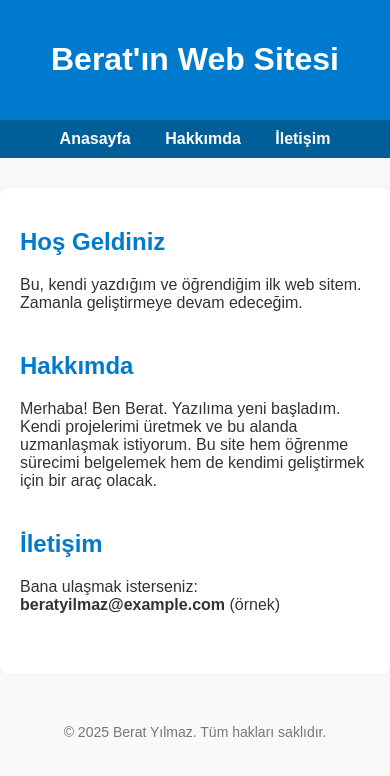
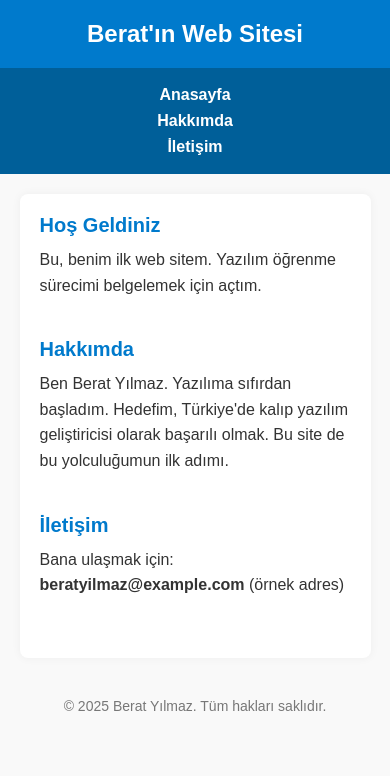
Before and after one commit to beratyilmaz07/beratyilmaz-websitesi, a plain HTML site: page index.html in a window 390 px wide. Drawn offline with Linux system fonts and the light colour scheme.

Commit message:
Update index.html

```diff
--- a/index.html
+++ b/index.html
@@ -5,52 +5,91 @@
   <title>Berat'ın Sitesi</title>
   <meta name="viewport" content="width=device-width, initial-scale=1">
   <style>
+    * {
+      box-sizing: border-box;
+      margin: 0;
+      padding: 0;
+    }
+
     body {
       font-family: Arial, sans-serif;
       background-color: #f9f9f9;
       color: #333;
-      margin: 0;
       padding: 0;
     }
+
     header {
       background-color: #007acc;
       color: white;
-      padding: 20px 0;
+      padding: 20px;
       text-align: center;
     }
+
     nav {
       background-color: #005f99;
+      padding: 10px 0;
       text-align: center;
-      padding: 10px 0;
     }
+
     nav a {
       color: white;
-      margin: 0 15px;
+      margin: 0 12px;
       text-decoration: none;
       font-weight: bold;
+      display: inline-block;
     }
+
     nav a:hover {
       text-decoration: underline;
     }
+
     main {
-      max-width: 800px;
-      margin: 30px auto;
+      max-width: 900px;
+      width: 90%;
+      margin: 20px auto;
+      background: white;
       padding: 20px;
-      background: white;
       border-radius: 8px;
       box-shadow: 0 0 10px rgba(0,0,0,0.05);
     }
+
     section {
       margin-bottom: 40px;
     }
+
     h2 {
       color: #007acc;
+      margin-bottom: 10px;
+      font-size: 26px;
     }
+
+    p {
+      font-size: 18px;
+      line-height: 1.6;
+    }
+
     footer {
       text-align: center;
       font-size: 14px;
       color: #777;
-      margin: 50px 0 20px;
+      margin: 40px 0 20px;
+    }
+
+    /* Mobil ekranlar için özel ayarlar */
+    @media (max-width: 600px) {
+      header h1 {
+        font-size: 24px;
+      }
+      h2 {
+        font-size: 20px;
+      }
+      p {
+        font-size: 16px;
+      }
+      nav a {
+        display: block;
+        margin: 8px 0;
+      }
     }
   </style>
 </head>
@@ -68,17 +107,17 @@
   <main>
     <section id="anasayfa">
       <h2>Hoş Geldiniz</h2>
-      <p>Bu, kendi yazdığım ve öğrendiğim ilk web sitem. Zamanla geliştirmeye devam edeceğim.</p>
+      <p>Bu, benim ilk web sitem. Yazılım öğrenme sürecimi belgelemek için açtım.</p>
     </section>
 
     <section id="hakkimda">
       <h2>Hakkımda</h2>
-      <p>Merhaba! Ben Berat. Yazılıma yeni başladım. Kendi projelerimi üretmek ve bu alanda uzmanlaşmak istiyorum. Bu site hem öğrenme sürecimi belgelemek hem de kendimi geliştirmek için bir araç olacak.</p>
+      <p>Ben Berat Yılmaz. Yazılıma sıfırdan başladım. Hedefim, Türkiye'de kalıp yazılım geliştiricisi olarak başarılı olmak. Bu site de bu yolculuğumun ilk adımı.</p>
     </section>
 
     <section id="iletisim">
       <h2>İletişim</h2>
-      <p>Bana ulaşmak isterseniz: <strong>beratyilmaz@example.com</strong> (örnek)</p>
+      <p>Bana ulaşmak için: <strong>beratyilmaz@example.com</strong> (örnek adres)</p>
     </section>
   </main>
 
```
